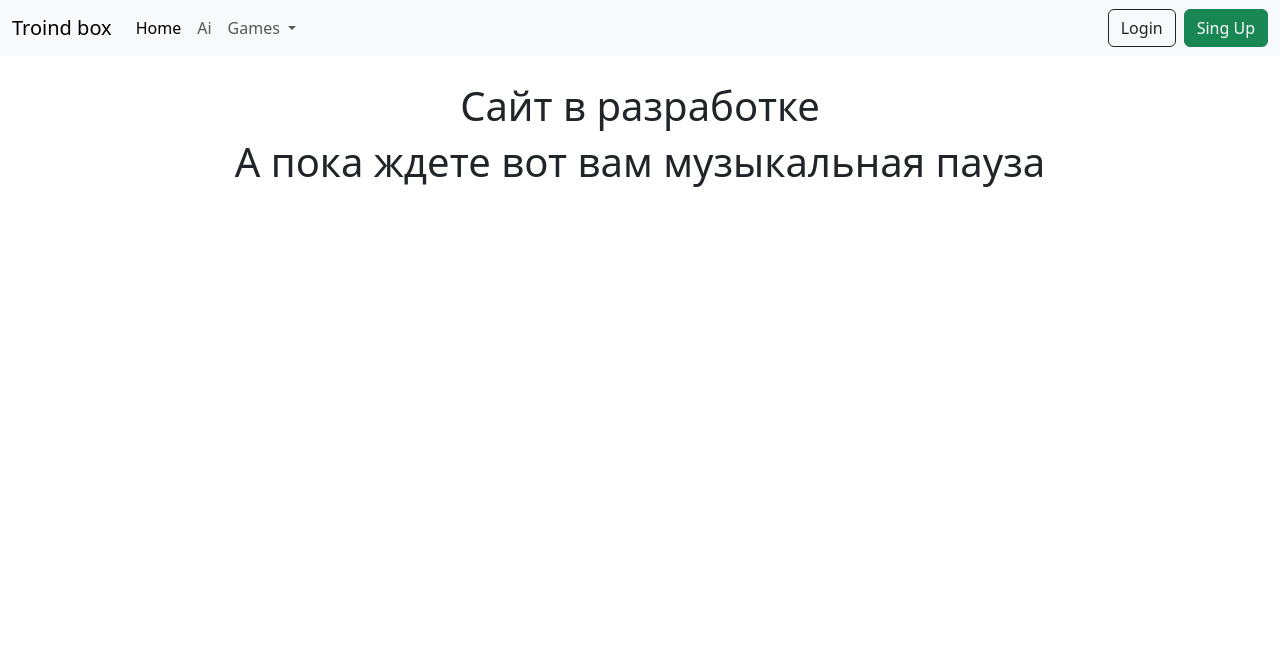
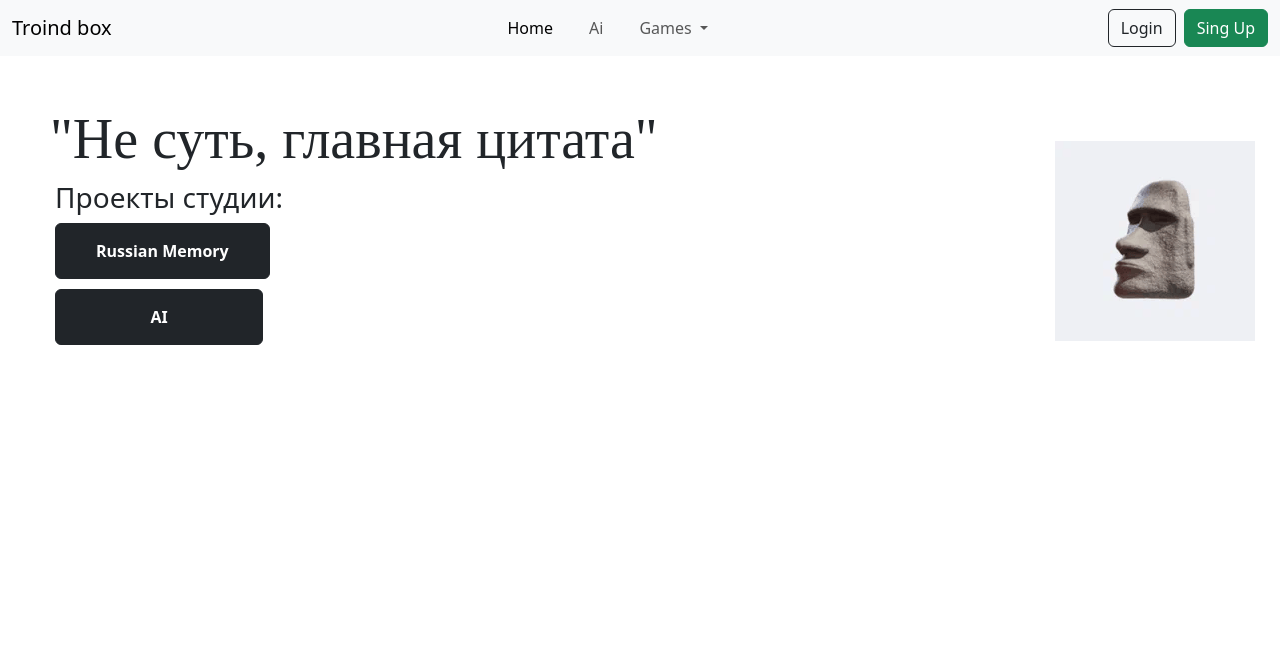
Before and after one commit to Roman4404/troind-box.ru, a Flask app: page / in a window 1280 px wide. Shown: the top 649 px of the page. Run offline with Flask 3, Linux system fonts and the light colour scheme.

Commit message:
Update home

```diff
--- a/app.py
+++ b/app.py
@@ -7,6 +7,9 @@ app = flask.Flask(__name__)
 def hello_world():  # put application's code here
     return flask.render_template('home.html')
 
+@app.route('/login', methods=['GET', 'POST'])
+def about():
+    return flask.render_template('login_form.html')
 
 if __name__ == '__main__':
     app.run()
--- a/templates/home.html
+++ b/templates/home.html
@@ -3,7 +3,7 @@
 <head>
     <meta charset="utf-8">
     <meta name="viewport" content="width=device-width, initial-scale=1">
-    <title>Bootstrap demo</title>
+    <title>Troind box</title>
     <link href="https://cdn.jsdelivr.net/npm/bootstrap@5.3.3/dist/css/bootstrap.min.css" rel="stylesheet"
           integrity="sha384-QWTKZyjpPEjISv5WaRU9OFeRpok6YctnYmDr5pNlyT2bRjXh0JMhjY6hW+ALEwIH" crossorigin="anonymous">
 </head>
@@ -15,17 +15,18 @@
                 aria-controls="navbarSupportedContent" aria-expanded="false" aria-label="Toggle navigation">
             <span class="navbar-toggler-icon"></span>
         </button>
+        <center>
             <div class="collapse navbar-collapse" id="navbarSupportedContent">
                 <ul class="navbar-nav me-auto mb-2 mb-lg-0">
                     <li class="nav-item">
-                    <a class="nav-link active" aria-current="page" href="#">Home</a>
+                        <a class="nav-link active" aria-current="page" href="#" style="margin-right: 20px;">Home</a>
                     </li>
                     <li class="nav-item">
-                    <a class="nav-link" href="#">Ai</a>
+                        <a class="nav-link" href="#" style="margin-right: 20px;">Ai</a>
                     </li>
                     <li class="nav-item dropdown">
                         <a class="nav-link dropdown-toggle" href="#" role="button" data-bs-toggle="dropdown"
-                       aria-expanded="false">
+                           aria-expanded="false" style="margin-right: 20px;">
                             Games
                         </a>
                         <ul class="dropdown-menu">
@@ -38,22 +39,30 @@
                         </ul>
                     </li>
                 </ul>
+            </div>
+        </center>
         <form class="d-flex" role="search">
-                <button type="button" class="btn btn-outline-dark me-2">Login</button>
+            <button type="button" class="btn btn-outline-dark me-2" onclick="window.location='/login'">Login</button>
             <button type="button" class="btn btn-success">Sing Up</button>
         </form>
     </div>
     </div>
 </nav>
-
-<div class="col text-center">
-    <h1 style="padding-top: 2%;">Сайт в разработке</h1>
-    <h1>А пока ждете вот вам музыкальная пауза</h1>
-    <iframe frameborder="0" style="border:none;width:100%;height:450px;" width="100%" height="450"
-            src="https://music.yandex.ru/iframe/album/29669723">Слушайте <a href='https://music.yandex.ru/album/29669723'>channel
-        ORANGE</a> — <a href='https://music.yandex.ru/artist/63128'>Frank Ocean</a> на Яндекс.Музыке
-    </iframe>
-
-</div>
+<img src="static/img/islands-200.png" style="float: right;margin-top: 85px;margin-right: 25px;">
+<h1 style="margin-left: 50px;font-family: 'Playfair Display', serif;font-size: 56px;margin-top: 50px;">
+    "Не суть, главная цитата"
+</h1>
+<h3 style="margin-left: 55px;margin-top: 5px;">
+    Проекты студии:
+</h3>
+<button type="button" class="btn btn-dark"
+        style="margin-left: 55px; --bs-btn-padding-y: 15px; --bs-btn-padding-x: 40px;font-weight: bold;">Russian
+    Memory
+</button>
+<br>
+<button type="button" class="btn btn-dark"
+        style="margin-left: 55px; --bs-btn-padding-y: 15px; --bs-btn-padding-x: 94.5px;font-weight: bold;margin-top: 10px;">
+    AI
+</button>
 </body>
 </html>
```
Also changed, not shown: templates/login_form.html (added, +16 -0 lines), templates/test.html (deleted, +0 -51 lines), static/img/islands-200.png (added). Lines whose indentation alone changed are shown as unchanged.
